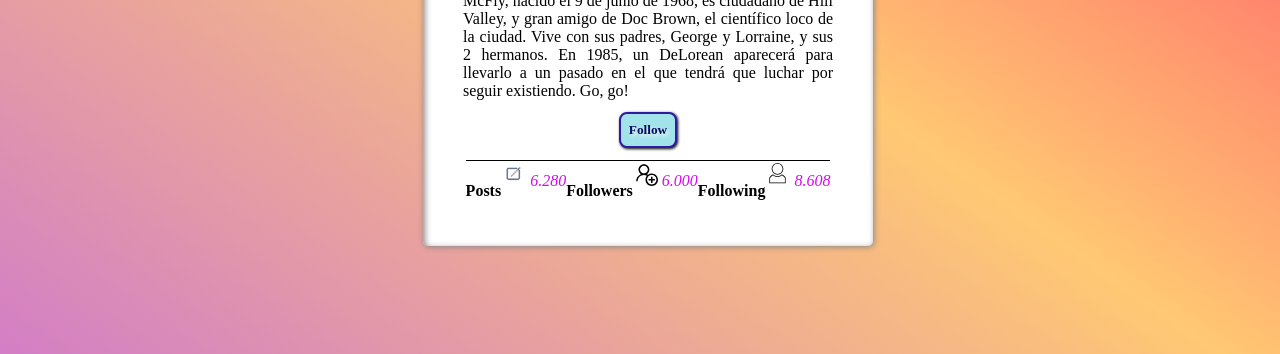
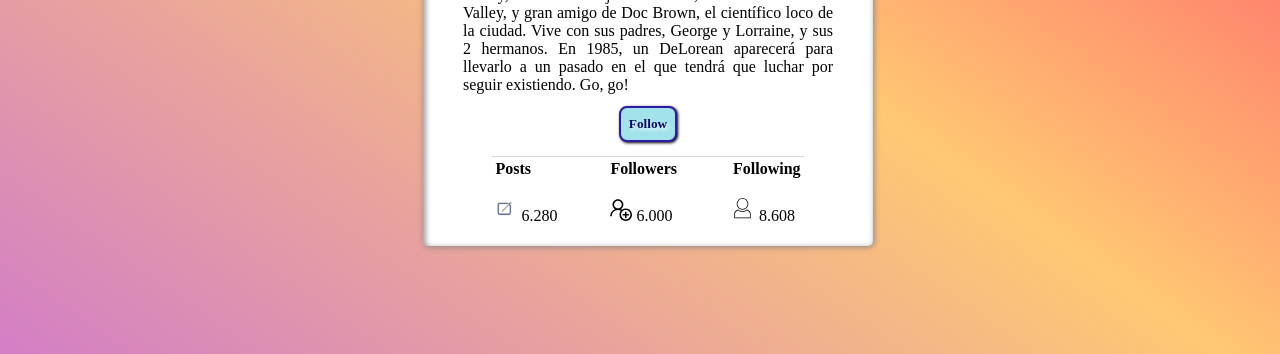
Before and after one commit to mariamira6/maria-retos-basic-card, a website built with Vite: page src/index.html in a window 1280 px wide. Shown: the part 462-816 px from the top of the page. Built offline with nearby package versions, Linux system fonts and the light colour scheme; files whose address does not match are found by name.

Commit message:
Cambios actualizados
Se ha centrado el footer y se ha colocado.

```diff
--- a/src/index.html
+++ b/src/index.html
@@ -21,15 +21,21 @@
       <p2>McFly, nacido el 9 de junio de 1968, es ciudadano de Hill Valley, y gran amigo de Doc Brown, el científico loco de la ciudad. Vive con sus padres, George y Lorraine, y sus 2 hermanos. En 1985, un DeLorean aparecerá para llevarlo a un pasado en el que tendrá que luchar por seguir existiendo. Go, go!</p2>
       <button type="button" id="button"><strong>Follow</strong></a></button>
       <div class="footer">
+        <div class="s1">
         <h4>Posts</h4>
-        <p1><img src= "/assets/1496968565-jd02_84654.svg" alt="Mis posts" width=25px id="posts"/>
-          6.280</p1>
+        <p><img src= "/assets/1496968565-jd02_84654.svg" alt="Mis posts" width=25px id="posts"/>
+          6.280</p>
+        </div>
+        <div class="s2">
         <h4>Followers</h4>
-        <p1><img src= "/assets/Add_User_icon-icons.com_55971.svg" alt="Mis seguidores" width=25px id="followers"/>
-          6.000</p1>
+        <p><img src= "/assets/Add_User_icon-icons.com_55971.svg" alt="Mis seguidores" width=25px id="followers"/>
+          6.000</p>
+        </div>
+        <div class="s3">
         <h4>Following</h4>
-        <p1><img src= "/assets/3741756-bussiness-ecommerce-marketplace-onlinestore-store-user_108907.svg" alt="Seguidos" width=25px id="following"/>
-          8.608</p1>
+        <p><img src= "/assets/3741756-bussiness-ecommerce-marketplace-onlinestore-store-user_108907.svg" alt="Seguidos" width=25px id="following"/>
+          8.608</p>
+        </div>
     </div>
   </div>
   </div>
--- a/src/index.scss
+++ b/src/index.scss
@@ -95,6 +95,7 @@
 font-family: "Montserrat";
 color: rgb(5, 11, 94);
 text-shadow: 2px 2px 4px rgb(255, 255, 255);
+margin-bottom: 4px;
 }
 
 .footer {
@@ -103,11 +104,15 @@
 height: 10%;
 border-bottom-left-radius: 6px;
 border-bottom-right-radius: 6px;
-border-top: 1px solid black;
-justify-content: space-between;
+border-top: 1px solid rgb(218, 212, 212);
+gap: 50px;
+margin-bottom: 5px;
 }
 
-
+h4 {
+  margin: 1px;
+  padding: 2px;
+}
 
 
 /*Tamaño de la card: 450x600px aprox.
```
